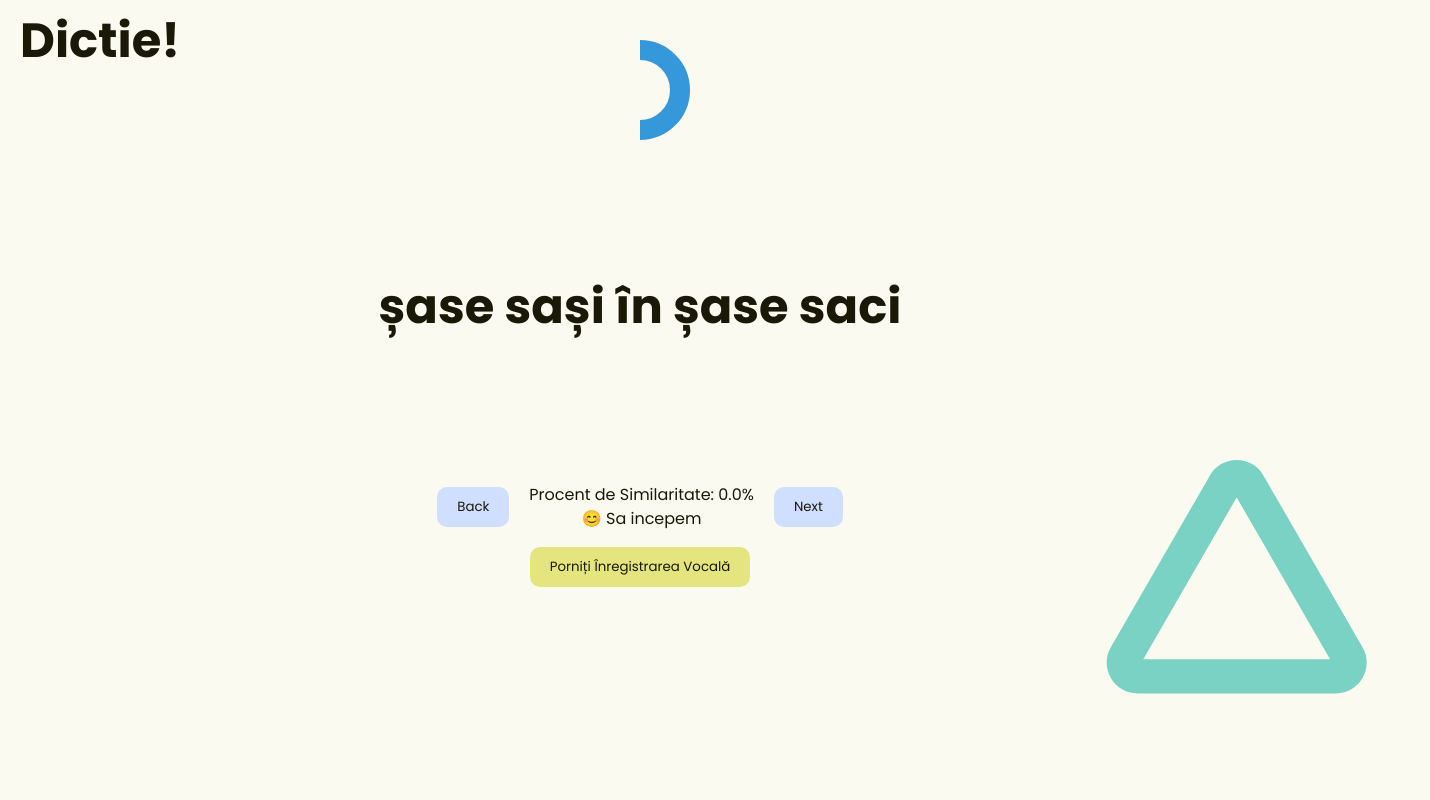
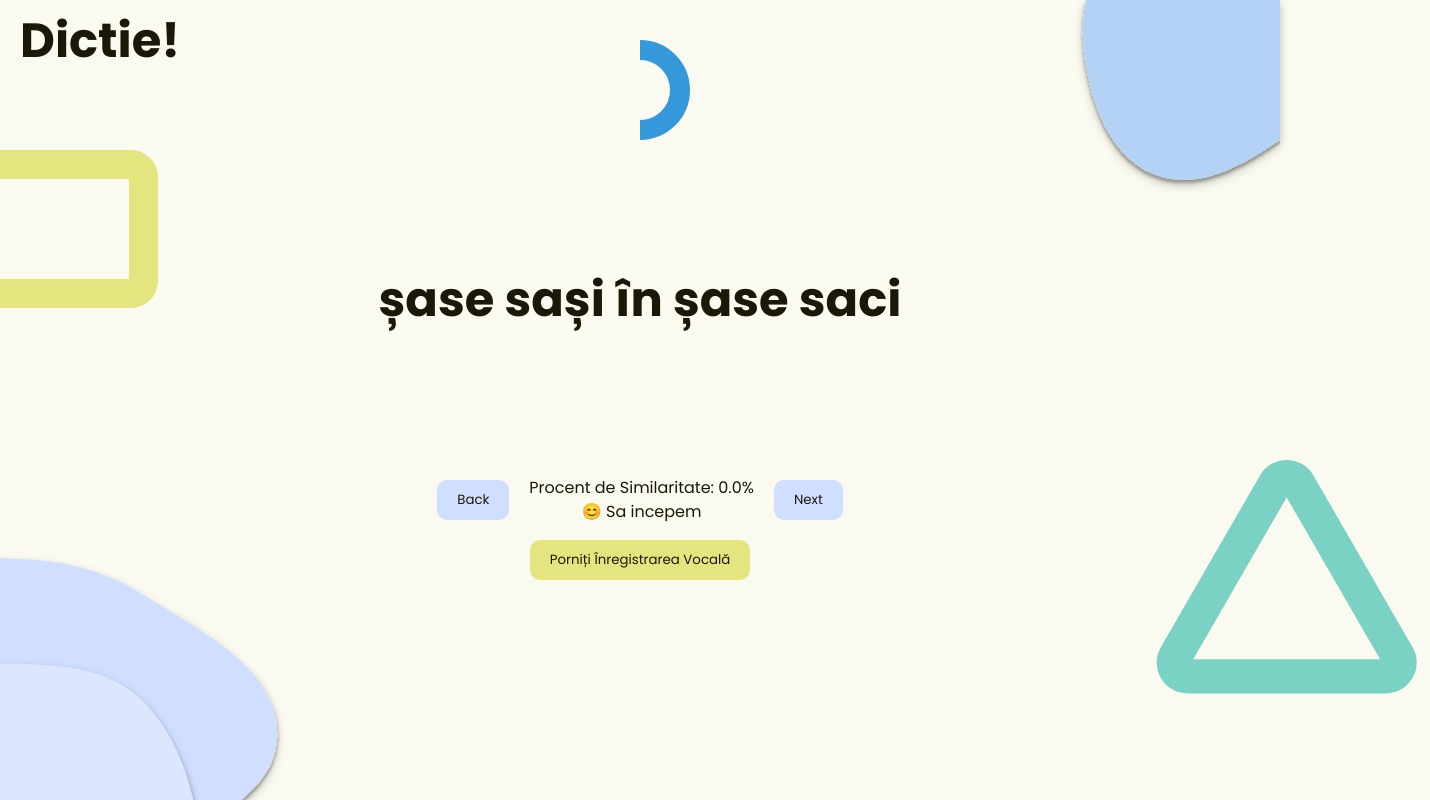
Before and after one commit to paluras/Dictie, a React (Vite) app in the folder dictie/: page / in a window 1280 px wide. Shown: the top 800 px of the page, 1430 px wide, since content can reach past the window. Built offline with nearby package versions, Linux system fonts and the light colour scheme.

Commit message:
Add animations components and styles

```diff
--- a/dictie/src/App.css
+++ b/dictie/src/App.css
@@ -4,7 +4,7 @@ main {
   align-items: center;
   justify-content: start;
   text-align: center;
-  padding:0 20px;
+  padding: 0 20px;
   height: 100vh;
 }
 header {
@@ -27,7 +27,6 @@ header {
   align-items: center;
   gap: 20px;
   z-index: 100;
-
 }
 
 h1 {
@@ -36,7 +35,6 @@ h1 {
   flex-shrink: 1;
   z-index: 200;
 }
-
 
 button {
   background-color: var(--primary);
@@ -51,11 +49,10 @@ button {
   background-color: var(--secondary);
 }
 
-.stop{
+.stop {
   display: flex;
   width: 150px;
   justify-content: center;
-
 }
 
 /* Need a disclaimer for audio and speech api perception */
@@ -65,26 +62,19 @@ button {
   background-image: url("../public/vite.svg");
 }
 
-.spoken-text{
+.spoken-text {
   z-index: 100;
-
-
-
-
 }
-.spoken{
- color:var(--text-second);
- margin: 0 0 ;
-
+.spoken {
+  color: var(--text-second);
+  margin: 0 0;
 }
-.h2-title{
+.h2-title {
   height: 50px;
-  margin-bottom:0 ;
-
+  margin-bottom: 0;
 }
 
 .half-ring {
-
   fill: none;
   stroke: #3498db;
   stroke-width: 20;
@@ -101,17 +91,63 @@ button {
   position: absolute;
   /* fill: none; */
 
-  right: -100px;
+  right: -150px;
   bottom: 100px;
 
   stroke: var(--accent);
   animation: rotate-half-reverse 1s ease;
 }
+.blob-one {
+  position: absolute;
+  bottom: -100px;
+  left: -150px;
+  fill: #dce6ff;
+  filter: drop-shadow(0px 4px 4px rgba(0, 0, 0, 0.25));
+  animation: move 1s var(--spring-easing);
+  flex-shrink: 0;
+}
+
+.blob-two {
+  position: absolute;
+  bottom: -190px;
+  left: -120px;
+  fill: #dce6ff;
+  filter: drop-shadow(0px 4px 4px rgba(0, 0, 0, 0.25));
+  width: 400px;
+  height: 605px;
+  flex-shrink: 1;
+  animation: move-two 1s var(--spring-easing);
+}
+
+.blob-right {
+  position: absolute;
+  width: 200px;
+  height: 200px;
+  right: 0;
+  flex-shrink: 0;
+  fill: #b4d2f5;
+  filter: drop-shadow(0px 4px 4px rgba(0, 0, 0, 0.25));
+  animation: move 1s var(--spring-easing);
+
+}
+
+.rectangle {
+  position: absolute;
+  left: -100px;
+  top: 150px;
+  width: 200px;
+  height: 100px;
+  flex-shrink: 0;
+  border-radius: 27px;
+  border: 29px solid #e5e580;
+  animation: bounce-rectangle 1s cubic-bezier(0.66, 0.07, 0.51, 1.52) ;
+}
+
+/* change this to media queries */
 .container-given-text {
   display: flex;
   overflow: hidden;
   height: clamp(30vh, 40vh, 50vh);
-
   max-width: 90vw;
   align-items: center;
 }
@@ -122,46 +158,7 @@ button {
   transition: 1s;
 }
 
-
-@keyframes appearText {
-  0% {
-    transform: translateY(-400px);
-  }
-
-  100% {
-    transform: translateY(0px);
-  }
-}
-
-
-@keyframes disappearText {
-  0% {
-    transform: translateY(0px);
-  }
-
-  100% {
-    transform: translateY(400px);
-  }
-}
-@keyframes rotate-half-reverse {
-  0% {
-    transform: rotate(0deg);
-  }
-  100% {
-    transform: translateX(15px) translateY(42px) rotate(-240deg);
-  }
-}
-
-.slide-in{
-  animation:disappearText 500ms cubic-bezier(0.66, 0.07, 0.51, 1.52);
+.slide-in {
+  animation: disappearText 500ms cubic-bezier(0.66, 0.07, 0.51, 1.52);
   transform: translateY(400px);
 }
-
-@keyframes rotate {
-  0% {
-    transform: rotate(0deg);
-  }
-  100% {
-    transform: rotate(360deg);
-  }
-}
--- a/dictie/src/App.tsx
+++ b/dictie/src/App.tsx
@@ -1,9 +1,15 @@
 import React, { useEffect, useRef, useState } from "react";
 import levenshteinDistance from "./utils/levensheinDistance";
 import filterAlphabetic from "./utils/filterAlphabetic";
+import addAnimation from "./utils/addAnimation";
 import HollowTriangle from "./components/HollowTriangle";
+import "./style/style.animations.css"
 import "./App.css";
 import CircleSVG from "./components/CircleSVG";
+import BlobOneLeft from "./components/BlobSvg1";
+import BlobTwoLeft from "./components/BlobSvg2";
+import BlobRight from "./components/BlobSvg3";
+import Rectangle from "./components/Rectangle";
 
 const VoiceInput: React.FC = () => {
   const [spokenText, setSpokenText] = useState<string>("");
@@ -11,19 +17,13 @@ const VoiceInput: React.FC = () => {
 
   const [speechEnd, setSpeechEnd] = useState<boolean>(true);
 
-  //  thinkk of another logic for this
-  const [displayNone, setDisplayNone] = useState<string>("flex");
-  const [displayNoneRev, setDisplayNoneRev] = useState<string>("none");
-
   const index = useRef(0);
-  console.log(index);
   const incrementCount = () => {
     index.current ++;
     console.log(index.current); // Log the updated count
   };
-
-  const [similarityPercentage, setSimilarityPercentage] = useState<number>(0);
-  const [feeling, setFeeting] = useState<string>("");
+const [similarityPercentage, setSimilarityPercentage] = useState<number>(0);
+const [feeling, setFeeting] = useState<string>("");
 
   const documentBody = document.body;
   const startButton: HTMLButtonElement | null =
@@ -66,8 +66,7 @@ const VoiceInput: React.FC = () => {
 
     recognition.onaudiostart = () => {
       setSpeechEnd(false);
-      setDisplayNone("none");
-      setDisplayNoneRev("flex");
+
       documentBody.style.backgroundColor = "#E5E581";
       startButton.style.backgroundColor = "#79d2c4";
 
@@ -79,46 +78,23 @@ const VoiceInput: React.FC = () => {
       recognition.stop();
       console.log("Speech recognition has stopped.");
     };
+
+    // Change Background when audio ends
     recognition.onaudioend = () => {
-      // const animatedText: HTMLElement =
-      //   document.querySelector(".animated-text")!;
-      // console.log(animatedText);
-      // const speech: HTMLElement = document.querySelector(".spoken-text")!;
-      // console.log(animatedText);
       recognition.stop();
       console.log("audio has stoped");
-
       documentBody.style.backgroundColor = "#fafaf0";
       startButton.style.backgroundColor = "#E5E580";
-      // Change background to default
+      setSpeechEnd(true);
+    };
 
-      //     console.log("Audio ended");
-      //     if (similarityPercentage > 90) {
-      //     setTimeout(() => {
-      //       console.log(similarityPercentage);
-
-      //       console.log("2sec");
-      //       animatedText.classList.add("slide-in");
-      //       speech.classList.add("slide-in");
-
-      //       setTimeout(() => {
-      //         handleFront();
-      //         console.log("front");
-
-      //       }, 1000);
-      // }, 1000);}
-
-      setSpeechEnd(true);
-      setDisplayNone("flex");
-      setDisplayNoneRev("none");
-    };
+    // Stop button
     const stopBtn: HTMLElement = document.querySelector(".stop") as HTMLElement;
-
     stopBtn.onclick = () => {
       recognition.abort();
       console.log("Speech recognition aborted.");
     };
-
+    // Main transcribe functionality
     recognition.onresult = (event: { results: { transcript: string }[][] }) => {
       const transcript: string = event.results[0][0].transcript;
       setSpokenText(transcript);
@@ -143,42 +119,13 @@ const VoiceInput: React.FC = () => {
 
       }
     };
-
+// Error catcher
     recognition.onerror = (event: { error: string }) => {
       console.error("Speech recognition error", event.error);
     };
 
     recognition.start();
   };
-
-
-  // const addAnimation = () => {
-  //   animatedText.classList.add("slide-in");
-  //   speech?.classList.add("slide-in");
-  // };
-
-
-  const addAnimation = () => {
-    const animatedText: HTMLElement = document.querySelector(".animated-text")!;
-
-    const speech: HTMLElement = document.querySelector(".spoken-text")!;
-
-    return new Promise<void>((resolve) => {
-      // Add the animation classes immediately
-      animatedText.classList.add("slide-in");
-      speech?.classList.add("slide-in");
-
-      // Resolve the promise after a 1-second delay
-      setTimeout(() => {
-        resolve();
-      }, 1000); // 1000 milliseconds = 1 second
-    });
-  };
-
-
-
-
-
 
 
   const handleBack = () => {
@@ -189,12 +136,9 @@ const VoiceInput: React.FC = () => {
   };
 
   const handleFront = async () => {
-    console.log(index);
 
     await addAnimation();
     incrementCount();
-
-
       setSpokenText("");
       resetAnimation();
       setSimilarityPercentage(0);
@@ -202,15 +146,7 @@ const VoiceInput: React.FC = () => {
   };
 
 
-
-  // const handleStopListening = () => {
-  //   // eslint-disable-next-line @typescript-eslint/no-explicit-any
-  //   recognition.stop();
-  //   recognition.abort();
-  //   console.log("Audio Stoped");
-  //   setSpeechEnd(true)
-  // };
-
+  // Change text based on similarityPercentage
   useEffect(() => {
     similarityPercentage < 5
       ? setFeeting("😊 Sa incepem")
@@ -225,19 +161,29 @@ const VoiceInput: React.FC = () => {
       : setFeeting("");
   }, [similarityPercentage]);
 
+
+
+
   return (
     <>
+        {/* make components for each  */}
+       <div className="absolute-animations">
+          {" "}
+          <BlobTwoLeft animationKey={animationKey} />
+          <BlobOneLeft animationKey={animationKey} />
+          <BlobRight animationKey={animationKey} />
+         <Rectangle animationKey={animationKey} />
+          <HollowTriangle animationKey={animationKey} />
+
+        </div>
       <header>
         <h1 style={{ position: "absolute", top: "5px", margin: "0" }}>
           Dictie!
         </h1>
       </header>
       <main>
-        <div className="absolute-animations">
-          {" "}
-          <HollowTriangle animationKey={animationKey} />
-          <CircleSVG animationKey={animationKey} />
-        </div>
+
+        <CircleSVG animationKey={animationKey} />
 
         <div className="container-given-text">
           <h1 key={animationKey} className="animated-text">
@@ -261,13 +207,13 @@ const VoiceInput: React.FC = () => {
         <div className="container-btns">
           {" "}
           <button
-            style={{ display: displayNone }}
+            style={{ display: speechEnd ? "flex" : "none"}}
             className="start-btn"
             onClick={handleVoiceInput}
           >
             Porniți Înregistrarea Vocală
           </button>
-          <button style={{ display: displayNoneRev }} className="stop">
+          <button style={{ display: speechEnd ? "none" : "flex"}} className="stop">
             Stop
           </button>
         </div>
--- /dev/null
+++ b/dictie/src/components/BlobSvg1.tsx
@@ -0,0 +1,29 @@
+import  { FC } from 'react';
+
+interface BlobProps{
+    animationKey:number
+}
+
+const BlobOneLeft : FC<BlobProps> = ({animationKey}) => {
+  return (
+<svg key={animationKey} className='blob-one' xmlns="http://www.w3.org/2000/svg" width="363" height="237" viewBox="0 0 363 237" fill="none">
+  <g filter="url(#filter0_d_39_359)">
+    <path fill-rule="evenodd" clip-rule="evenodd" d="M173.344 0.877776C130.79 -0.38395 89.7258 5.45004 53.1015 29.9396C4.02969 62.7525 -63.8218 96.0479 -64.1707 159.696C-64.5195 223.349 9.60151 246.695 51.6796 289.373C88.0382 326.25 113.846 376.899 161.87 388.962C219.738 403.498 290.089 407.529 331.428 359.64C372.204 312.405 357.212 236.62 349.232 171.918C342.896 120.537 326.601 71.0104 291.64 37.0124C259.65 5.90467 215.892 2.13936 173.344 0.877776Z" fill="#DCE6FF"/>
+  </g>
+  <defs>
+    <filter id="filter0_d_39_359" x="-68.1719" y="0.716797" width="430.801" height="406.002" filterUnits="userSpaceOnUse" color-interpolation-filters="sRGB">
+      <feFlood flood-opacity="0" result="BackgroundImageFix"/>
+      <feColorMatrix in="SourceAlpha" type="matrix" values="0 0 0 0 0 0 0 0 0 0 0 0 0 0 0 0 0 0 127 0" result="hardAlpha"/>
+      <feOffset dy="4"/>
+      <feGaussianBlur stdDeviation="2"/>
+      <feComposite in2="hardAlpha" operator="out"/>
+      <feColorMatrix type="matrix" values="0 0 0 0 0 0 0 0 0 0 0 0 0 0 0 0 0 0 0.25 0"/>
+      <feBlend mode="normal" in2="BackgroundImageFix" result="effect1_dropShadow_39_359"/>
+      <feBlend mode="normal" in="SourceGraphic" in2="effect1_dropShadow_39_359" result="shape"/>
+    </filter>
+  </defs>
+</svg>
+  );
+};
+
+export default BlobOneLeft;
--- /dev/null
+++ b/dictie/src/components/BlobSvg2.tsx
@@ -0,0 +1,29 @@
+import  { FC } from 'react';
+
+interface BlobProps{
+    animationKey:number
+}
+
+const BlobTwoLeft : FC<BlobProps> = ({animationKey}) => {
+  return (
+<svg key={animationKey} className='blob-two' xmlns="http://www.w3.org/2000/svg" width="571" height="368" viewBox="0 0 571 368" fill="none">
+  <g filter="url(#filter0_d_39_372)">
+    <path fill-rule="evenodd" clip-rule="evenodd" d="M168.168 2.22834e-06C241.12 -0.0056546 311.162 10.7574 372.655 49.8092C455.047 102.133 569.581 156.043 566.956 253.257C564.33 350.477 436.188 382.782 361.953 446.057C297.808 500.731 251.039 576.913 168.168 593.166C68.3119 612.75 -52.393 615.731 -120.777 540.733C-188.229 466.758 -158.712 351.703 -141.768 253.257C-128.312 175.079 -97.8937 100.181 -36.2872 49.8409C20.0819 3.78018 95.224 0.00565843 168.168 2.22834e-06Z" fill="#D0DEFF"/>
+  </g>
+  <defs>
+    <filter id="filter0_d_39_372" x="-167" y="0" width="738" height="613" filterUnits="userSpaceOnUse" color-interpolation-filters="sRGB">
+      <feFlood flood-opacity="0" result="BackgroundImageFix"/>
+      <feColorMatrix in="SourceAlpha" type="matrix" values="0 0 0 0 0 0 0 0 0 0 0 0 0 0 0 0 0 0 127 0" result="hardAlpha"/>
+      <feOffset dy="4"/>
+      <feGaussianBlur stdDeviation="2"/>
+      <feComposite in2="hardAlpha" operator="out"/>
+      <feColorMatrix type="matrix" values="0 0 0 0 0 0 0 0 0 0 0 0 0 0 0 0 0 0 0.25 0"/>
+      <feBlend mode="normal" in2="BackgroundImageFix" result="effect1_dropShadow_39_372"/>
+      <feBlend mode="normal" in="SourceGraphic" in2="effect1_dropShadow_39_372" result="shape"/>
+    </filter>
+  </defs>
+</svg>
+  );
+};
+
+export default BlobTwoLeft;
--- /dev/null
+++ b/dictie/src/components/BlobSvg3.tsx
@@ -0,0 +1,29 @@
+import  { FC } from 'react';
+
+interface BlobProps{
+    animationKey:number
+}
+
+const BlobRight : FC<BlobProps> = ({animationKey}) => {
+  return (
+<svg key={animationKey} className='blob-right' xmlns="http://www.w3.org/2000/svg" width="275" height="236" viewBox="0 0 275 236" fill="none">
+  <g filter="url(#filter0_d_39_362)">
+    <path fill-rule="evenodd" clip-rule="evenodd" d="M195.403 -105.491C257.446 -110.699 329.212 -170.75 371.899 -124.786C414.396 -79.0255 361.593 -7.66543 341.472 51.7948C325.381 99.3458 311.156 147.23 270.245 175.613C219.317 210.947 156.471 244.073 99.7127 219.524C41.2294 194.23 16.3209 125.406 6.75806 61.6515C-1.87915 4.06813 8.8465 -59.6228 52.0945 -97.9413C89.9964 -131.523 145.249 -101.281 195.403 -105.491Z" fill="#B4D2F5"/>
+  </g>
+  <defs>
+    <filter id="filter0_d_39_362" x="0" y="-142" width="392" height="378" filterUnits="userSpaceOnUse" color-interpolation-filters="sRGB">
+      <feFlood flood-opacity="0" result="BackgroundImageFix"/>
+      <feColorMatrix in="SourceAlpha" type="matrix" values="0 0 0 0 0 0 0 0 0 0 0 0 0 0 0 0 0 0 127 0" result="hardAlpha"/>
+      <feOffset dy="4"/>
+      <feGaussianBlur stdDeviation="2"/>
+      <feComposite in2="hardAlpha" operator="out"/>
+      <feColorMatrix type="matrix" values="0 0 0 0 0 0 0 0 0 0 0 0 0 0 0 0 0 0 0.25 0"/>
+      <feBlend mode="normal" in2="BackgroundImageFix" result="effect1_dropShadow_39_362"/>
+      <feBlend mode="normal" in="SourceGraphic" in2="effect1_dropShadow_39_362" result="shape"/>
+    </filter>
+  </defs>
+</svg>
+  );
+};
+
+export default BlobRight;
--- /dev/null
+++ b/dictie/src/components/Rectangle.tsx
@@ -0,0 +1,13 @@
+import  { FC } from 'react';
+
+interface BlobProps{
+    animationKey:number
+}
+
+const Rectangle : FC<BlobProps> = ({animationKey}) => {
+  return (
+    <div key={animationKey} className="rectangle"> </div>
+  );
+};
+
+export default Rectangle;
--- a/dictie/src/index.css
+++ b/dictie/src/index.css
@@ -42,6 +42,8 @@ button{
   font-family: Inter, system-ui, Avenir, Helvetica, Arial, sans-serif;
   line-height: 1.5;
   font-weight: 400;
+  --spring-easing: linear(0, 0.11 5%, 0.78 21%, 1, 1.04 42%, 1 69%, 1);
+
 
   color-scheme: light dark;
   color: var(--text);
--- /dev/null
+++ b/dictie/src/style/style.animations.css
@@ -0,0 +1,71 @@
+@keyframes move {
+  0% {
+    transform: scale(1) translate3d(0px, 0px, 0px);
+  }
+  50% {
+    transform: scale(1.1) translate3d(5px, -2px, 10px);
+  }
+  100% {
+    transform: scale(1) translate3d(0px, 0px, 0px);
+  }
+}
+@keyframes move-two {
+    0% {
+      transform: scale(1) translate3d(0px, 0px, 0px);
+    }
+    50% {
+      transform: scale(0.95) translate3d(-15px, 10px, -10px);
+    }
+    100% {
+      transform: scale(1) translate3d(0px, 0px, 0px);
+    }
+  }
+
+  @keyframes bounce-rectangle {
+    0% {
+        height: 100px;
+      }
+      50% {
+        height: 150px;
+      }
+      100% {
+        height: 100px;
+      }
+  }
+
+@keyframes appearText {
+  0% {
+    transform: translateY(-400px);
+  }
+
+  100% {
+    transform: translateY(0px);
+  }
+}
+
+@keyframes disappearText {
+  0% {
+    transform: translateY(0px);
+  }
+
+  100% {
+    transform: translateY(400px);
+  }
+}
+@keyframes rotate-half-reverse {
+  0% {
+    transform: rotate(0deg);
+  }
+  100% {
+    transform: translateX(15px) translateY(42px) rotate(-240deg);
+  }
+}
+
+@keyframes rotate {
+  0% {
+    transform: rotate(0deg);
+  }
+  100% {
+    transform: rotate(360deg);
+  }
+}
--- /dev/null
+++ b/dictie/src/utils/addAnimation.tsx
@@ -0,0 +1,18 @@
+const addAnimation = () => {
+    const animatedText: HTMLElement = document.querySelector(".animated-text")!;
+
+    const speech: HTMLElement = document.querySelector(".spoken-text")!;
+
+    return new Promise<void>((resolve) => {
+      // Add the animation classes immediately
+      animatedText.classList.add("slide-in");
+      speech?.classList.add("slide-in");
+
+      // Resolve the promise after a 1-second delay
+      setTimeout(() => {
+        resolve();
+      }, 1000); // 1000 milliseconds = 1 second
+    });
+  };
+
+  export default addAnimation
```
